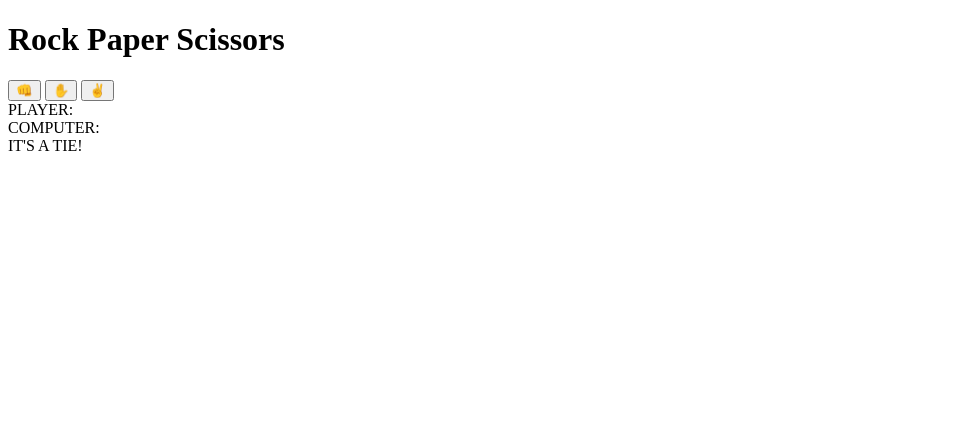
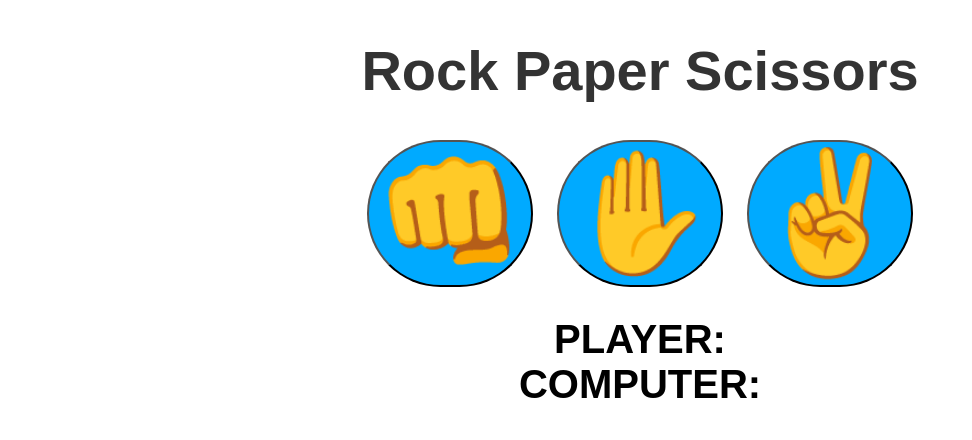
Before and after one commit to GehadAdel127/Rock-Paper-Scissors, a plain HTML site: page index.html in a window 1280 px wide. Shown: the whole page, without its empty margins (0-972 px from the left). Drawn offline with Linux system fonts and the light colour scheme.

Commit message:
css style

```diff
--- a/index.html
+++ b/index.html
@@ -8,14 +8,14 @@
 </head>
 <body>
     <h1>Rock Paper Scissors</h1>
-    <div id="choises">
+    <div class="choices">
         <button onclick="playGame('rock')">👊</button>
         <button onclick="playGame('paper')">✋</button>
         <button onclick="playGame('scissors')">✌️</button>
     </div>
     <div id="playerDisplay">PLAYER:</div>
     <div id="computerDisplay">COMPUTER:</div>
-    <div id="result">IT'S A TIE!</div>
+    <div id="result"></div>
 </body>
 <script src="/script.js"></script>
 </html>
--- a/style.css
+++ b/style.css
@@ -0,0 +1,34 @@
+body{
+    font-family: Arial, Helvetica, sans-serif;
+    font-weight: bold;
+    margin: 0;
+    display: flex;
+    flex-direction: column;
+    align-items: center;
+}
+h1{
+    font-size: 3.5rem;
+    color:hsl(0 , 0% , 20%) ;
+}
+.choices{
+    margin-bottom: 30px;
+}
+.choices button{
+    font-size: 7.5rem;
+    min-width: 160px;
+    margin: 0 10px;
+    border-radius: 250px;
+    background-color: hsl(200 , 100% , 50%);
+    cursor: pointer;
+    transition: background-color 0.5s ease;
+}
+.choices button:hover{
+    background-color: hsl(200 , 100% , 70%);
+}
+#playerDisplay, #computerDisplay{
+    font-size: 2.5rem;
+}
+#result{
+    font-size: 5rem;
+    margin: 30px 0;
+}
```
